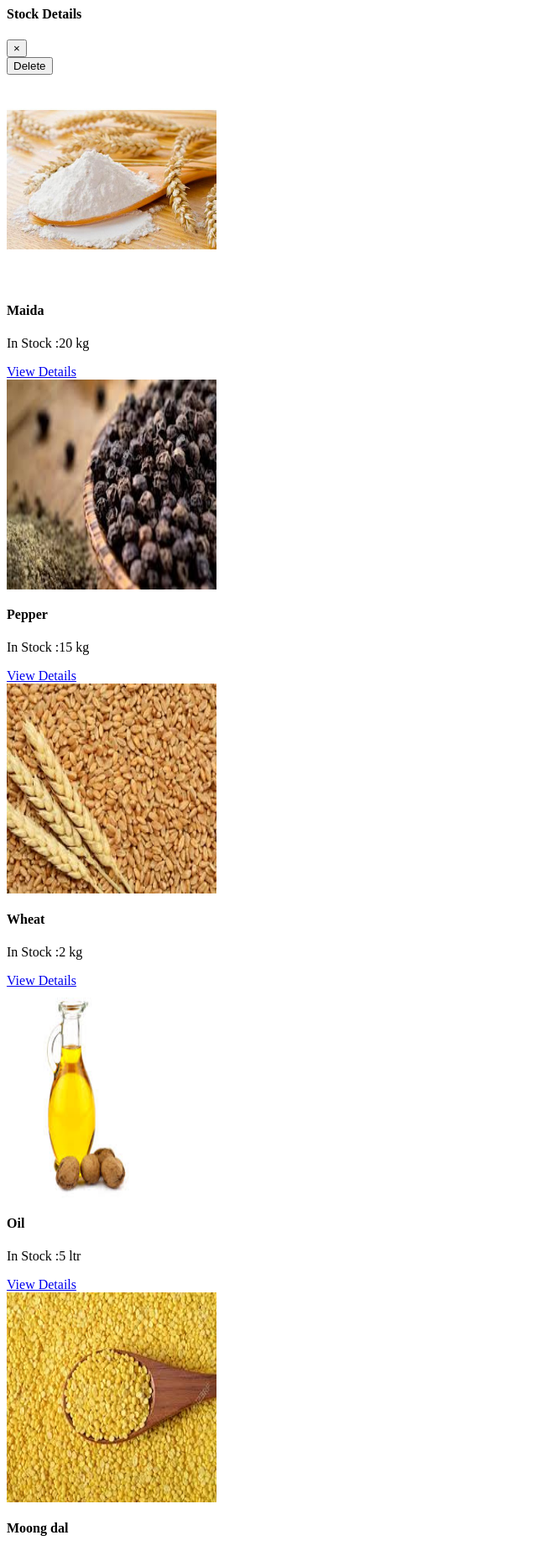
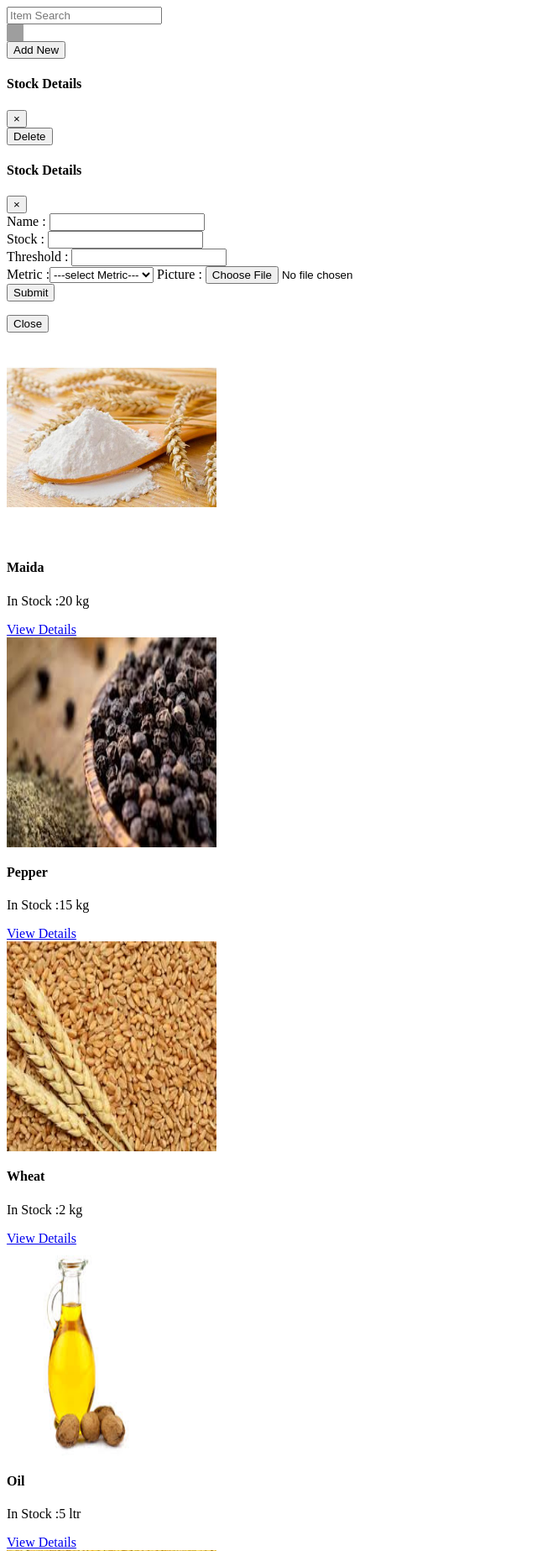
Before and after one commit to gauthamm11/hotel_inventory, a PHP site: page /inventory.php in a window 1280 px wide. Shown: the top 1847 px of the page at 84% size, without its empty margins (0-640 px from the left). Run offline with PHP 8.4, Linux system fonts and the light colour scheme; data comes from the database, SQL or seed files in the repository; grey boxes are pictures that could not be loaded.

Commit message:
updated code

```diff
--- a/app/inventory.php
+++ b/app/inventory.php
@@ -15,8 +15,41 @@ $(document).ready(function(){
             });
 
 });
+
 });
+ function searchmenu(){
+$text=$("#textsearch").val();
+$filter = $text.toLowerCase();
+    $("#itemlist div").filter(function() {
+      $(this).toggle($(this).text().toLowerCase().indexOf($filter) > -1)
+    });
+}
+ function ValidateDecimalOnly(evt) {
+    $charCode = (evt.which) ? evt.which : evt.keyCode;
+    if ($charCode != 46 && $charCode > 31
+      && ($charCode < 48 || $charCode > 57))
+        return false;
+
+    return true;
+}
 </script>
+ <div class="pb-4">
+              <div class="row flex-column-reverse flex-lg-row">
+                <div class="col-xl-9 col-lg-9 col-md-9 col-sm-9">
+                  <div class="input-group">
+                    <input type="text" id ="textsearch"class="form-control" onkeyup="searchmenu()" placeholder="Item Search">
+                    <div class="input-group-append">
+                      <span class="input-group-text">
+                        <img src="https://image.flaticon.com/icons/svg/321/321830.svg" width="20" height="20" class="img-fluid" alt="search">
+                      </span>
+                    </div>
+                  </div>
+                </div>
+                <div class="col-xl-3 col-lg-3 col-md-3 col-sm-3">
+                  <button type="button" id="btnaddnew" data-toggle="modal" data-target="#addnew"class="btn btn-success btn-block">Add New</button>
+                </div>
+              </div>
+            </div>
  <!-- modal -->
   <div class="modal fade" data-backdrop="static" id="datamodel">
     <div class="modal-dialog">
@@ -45,7 +78,44 @@ $(document).ready(function(){
     </div>
   </div>
  <!-- ./modal -->
+  <!-- modal -->
+  <div class="modal fade" data-backdrop="static" id="addnew">
+    <div class="modal-dialog">
+      <div class="modal-content">
 
+        <!-- Modal Header -->
+        <div class="modal-header">
+          <h4 class="modal-title">Stock Details</h4>
+          <button type="button" class="close" data-dismiss="modal">×</button>
+        </div>
+
+        <!-- Modal body -->
+        <div class="modal-body">
+        <!--  <p id="txtHidden"></p> -->
+        <form action="add_new.php" method="post" enctype="multipart/form-data">
+
+        Name : <input type="text" name="itemname" class="form-control"><br>
+        Stock : <input type="text" name="quantity" onkeypress="return ValidateDecimalOnly(event)" class="form-control"><br>
+         Threshold : <input type="text" name="treshold" onkeypress="return ValidateDecimalOnly(event)" class="form-control"><br>
+        Metric :<select name="metric" class="form-control">
+          <option >---select Metric---</option>
+          <option value="kg">Kilogram</option>
+          <option value="ltr">Litre</option>
+           </select>
+           Picture : <input type="file" name="pic" ><br>
+          <input type="submit" id="btnsubmit" class="btn btn-primary pull-right">
+        </form>
+        </div>
+
+        <!-- Modal footer -->
+        <div class="modal-footer">
+          <button type="button" data-dismiss="modal" class="btn btn-info">Close</button>
+        </div>
+
+      </div>
+    </div>
+  </div>
+ <!-- ./modal -->
 <?php
 require "dbase.php";
 //include "includes/header.php";
@@ -53,11 +123,12 @@ $sql = "SELECT * FROM item_list";
 $result = mysqli_query($conn, $sql);
 if (mysqli_num_rows($result) > 0) {
     // output data of each row
-    echo "<div class='row'>";
+    echo "<div class='row' id='itemlist'>";
     while($row = mysqli_fetch_assoc($result)) {
         //echo "id: " . $row["id"]. " - Name: " . $row["firstname"]. " " . $row["lastname"]. "<br>";
         echo '
         <div class="col-xl-3 col-lg-3 col-md-6 col-sm-6 col-6 pb-3">
+
                 <!-- item card -->
                 <div class="card" style="">
                   <img class="card-img-top" width="250" height="250" src="'.$row['pic'].'" alt="'.$row['name'].'">
@@ -77,6 +148,7 @@ if (mysqli_num_rows($result) > 0) {
                   </div>
                 </div>
                 <!-- ./item card -->
+
               </div>
         ';
     }
--- a/app/list_detail.php
+++ b/app/list_detail.php
@@ -7,8 +7,8 @@ if (isset($_GET['id'])){
 
 $q = $_GET['id'];
 
-$sql = "SELECT b.id,b.date,b.quantity,b.type FROM item_list as a inner join
- item_history as b on a.id =b.id where a.id = '$q'
+  $sql = "SELECT b.id,b.date,b.quantity,b.type FROM item_list as a inner join item_history as b
+ a.id =b.id where a.id = '$q'
  ORDER BY b.date ASC" ;
 
 
```
Also changed, not shown: app/add_new.php (added, +28 -0 lines).
